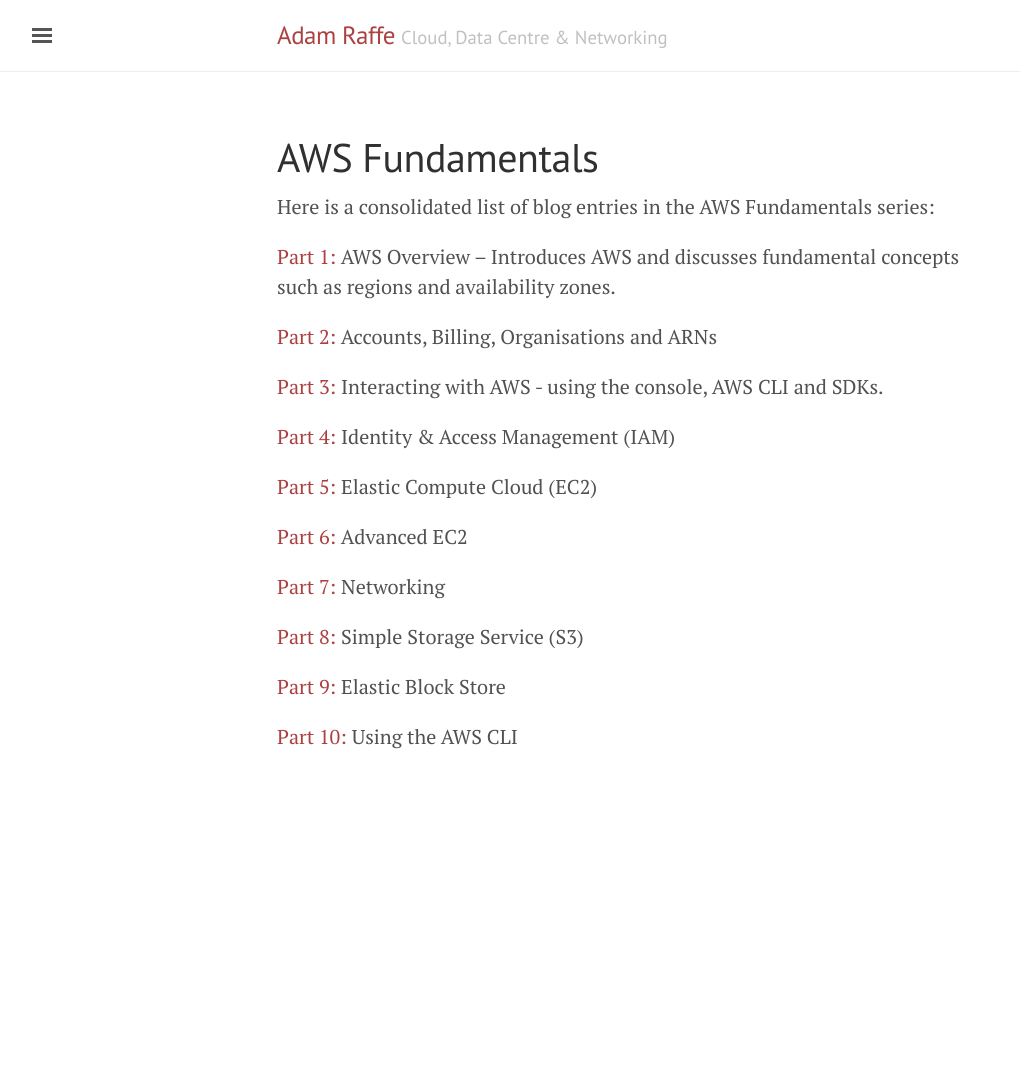
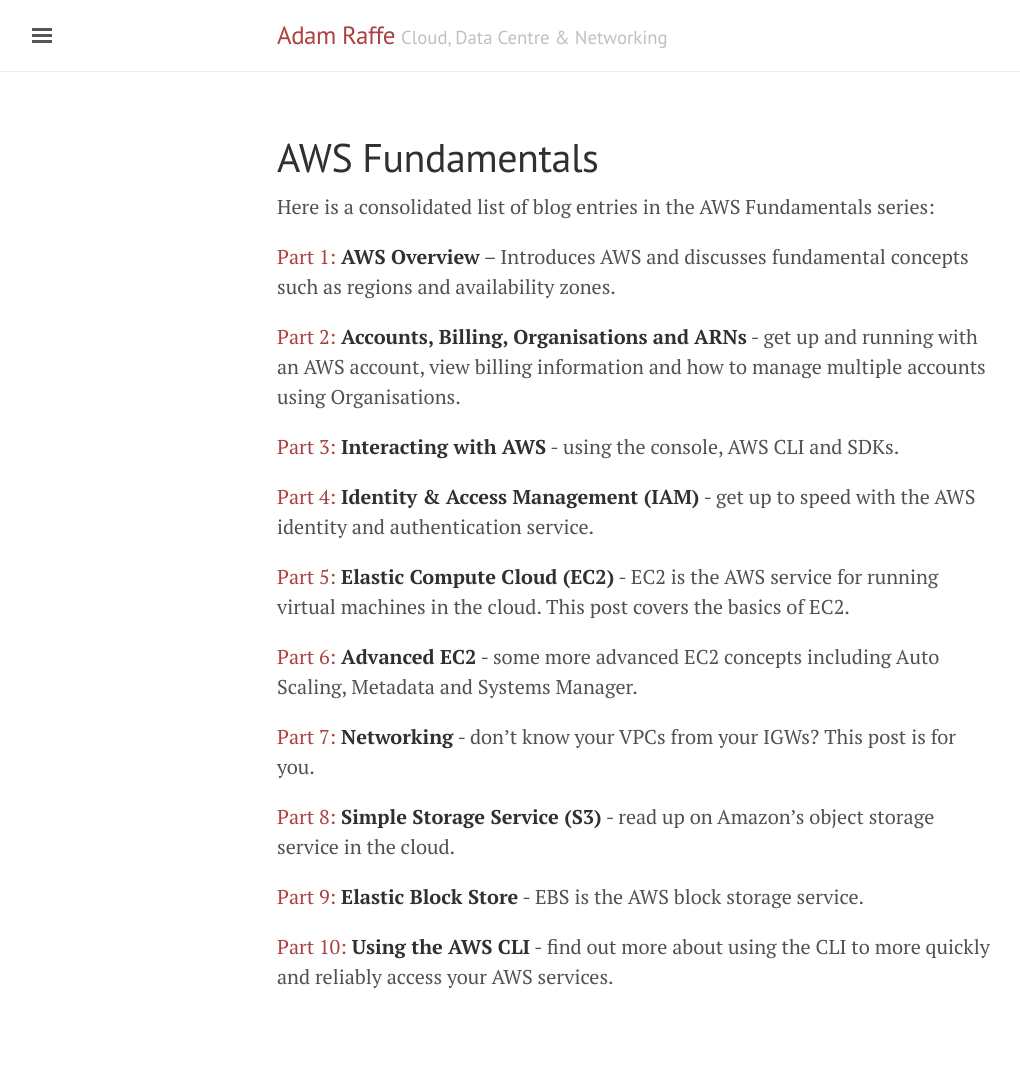
Before and after one commit to Araffe/araffe.github.io, a Jekyll site: the page built from AWS Fundamentals.md, in a window 1280 px wide. Shown: the whole page, without its empty margins (3-1023 px from the left). Built offline with Jekyll 4.4.1, drawn with Linux system fonts in a browser that asks for light colours; before the commit the page ends 900 px from its top, so only the background shows below that.

Commit message:
Updated AWS Fundamentals Side Bar

```diff
--- a/AWS Fundamentals.md
+++ b/AWS Fundamentals.md
@@ -7,22 +7,22 @@
 
 Here is a consolidated list of blog entries in the AWS Fundamentals series:
 
-[Part 1:](https://adamraffe.com/2019/02/20/aws-fundamentals-part-1-aws-overview/) AWS Overview – Introduces AWS and discusses fundamental concepts such as regions and availability zones.
+[Part 1:](https://adamraffe.com/2019/02/20/aws-fundamentals-part-1-aws-overview/) **AWS Overview** – Introduces AWS and discusses fundamental concepts such as regions and availability zones.
 
-[Part 2:](https://adamraffe.com/2019/02/20/aws-fundamentals-part-2-accounts-billing-organisations-and-arns/) Accounts, Billing, Organisations and ARNs
+[Part 2:](https://adamraffe.com/2019/02/20/aws-fundamentals-part-2-accounts-billing-organisations-and-arns/) **Accounts, Billing, Organisations and ARNs** - get up and running with an AWS account, view billing information and how to manage multiple accounts using Organisations.
 
-[Part 3:](https://adamraffe.com/2019/02/20/aws-fundamentals-part-3-interacting-with-aws/) Interacting with AWS - using the console, AWS CLI and SDKs.
+[Part 3:](https://adamraffe.com/2019/02/20/aws-fundamentals-part-3-interacting-with-aws/) **Interacting with AWS** - using the console, AWS CLI and SDKs.
 
-[Part 4:](https://adamraffe.com/2019/02/20/aws-fundamentals-part-4-identity-access-management-iam/) Identity & Access Management (IAM)
+[Part 4:](https://adamraffe.com/2019/02/20/aws-fundamentals-part-4-identity-access-management-iam/) **Identity & Access Management (IAM)** - get up to speed with the AWS identity and authentication service.
 
-[Part 5:](https://adamraffe.com/2019/02/20/aws-fundamentals-part-5-elastic-compute-cloud-ec2/) Elastic Compute Cloud (EC2)
+[Part 5:](https://adamraffe.com/2019/02/20/aws-fundamentals-part-5-elastic-compute-cloud-ec2/) **Elastic Compute Cloud (EC2)** - EC2 is the AWS service for running virtual machines in the cloud. This post covers the basics of EC2.
 
-[Part 6:](https://adamraffe.com/2019/02/20/aws-fundamentals-part-6-advanced-ec2/) Advanced EC2
+[Part 6:](https://adamraffe.com/2019/02/20/aws-fundamentals-part-6-advanced-ec2/) **Advanced EC2** - some more advanced EC2 concepts including Auto Scaling, Metadata and Systems Manager.
 
-[Part 7:](https://adamraffe.com/2019/02/20/aws-fundamentals-part-7-networking/) Networking
+[Part 7:](https://adamraffe.com/2019/02/20/aws-fundamentals-part-7-networking/) **Networking** - don't know your VPCs from your IGWs? This post is for you.
 
-[Part 8:](https://adamraffe.com/2019/02/20/aws-fundamentals-part-8-simple-storage-service-s3/) Simple Storage Service (S3)
+[Part 8:](https://adamraffe.com/2019/02/20/aws-fundamentals-part-8-simple-storage-service-s3/) **Simple Storage Service (S3)** - read up on Amazon's object storage service in the cloud.
 
-[Part 9:](https://adamraffe.com/2019/02/20/aws-fundamentals-part-9-elastic-block-store/) Elastic Block Store
+[Part 9:](https://adamraffe.com/2019/02/20/aws-fundamentals-part-9-elastic-block-store/) **Elastic Block Store** - EBS is the AWS block storage service.
 
-[Part 10:](https://adamraffe.com/2019/02/20/aws-fundamentals-part-10-aws-cli/) Using the AWS CLI
+[Part 10:](https://adamraffe.com/2019/02/20/aws-fundamentals-part-10-aws-cli/) **Using the AWS CLI** - find out more about using the CLI to more quickly and reliably access your AWS services.
```
Also changed, not shown: _posts/AWS Fundamentals.md (deleted, +0 -28 lines).
